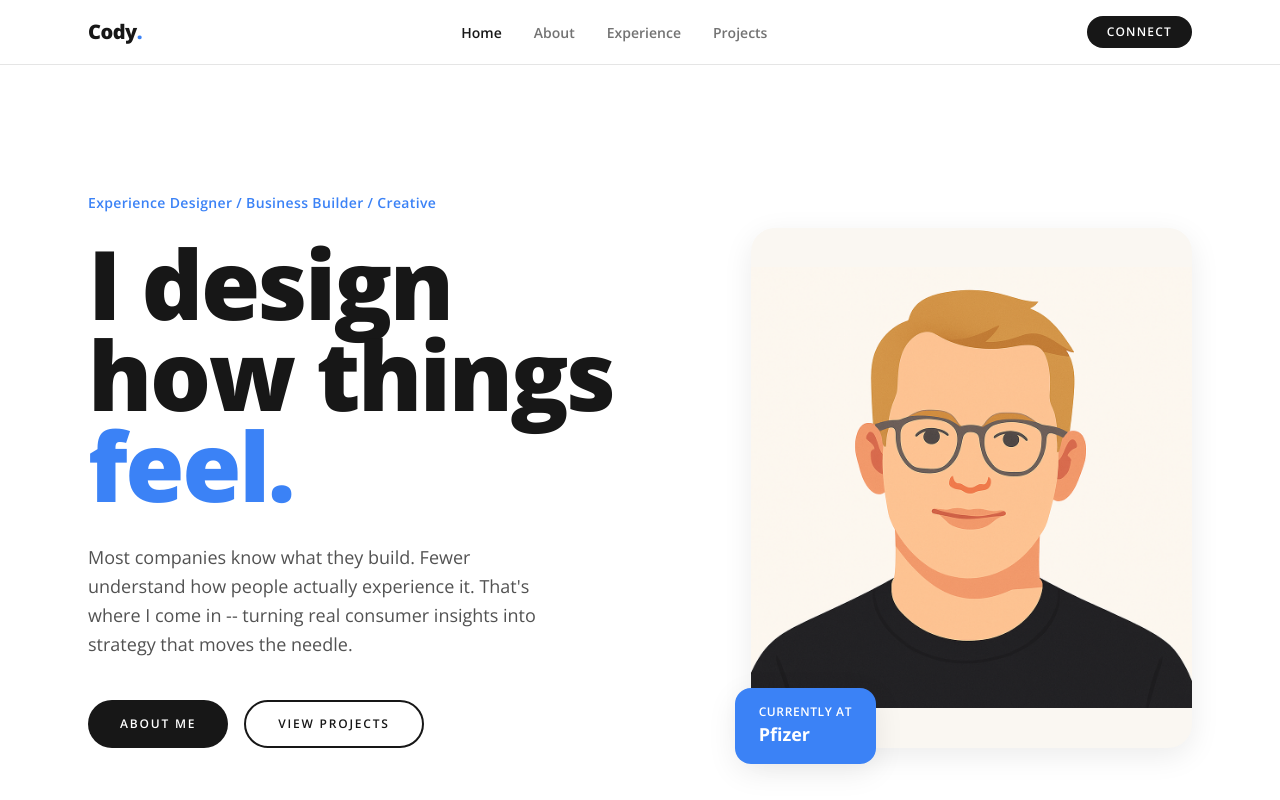
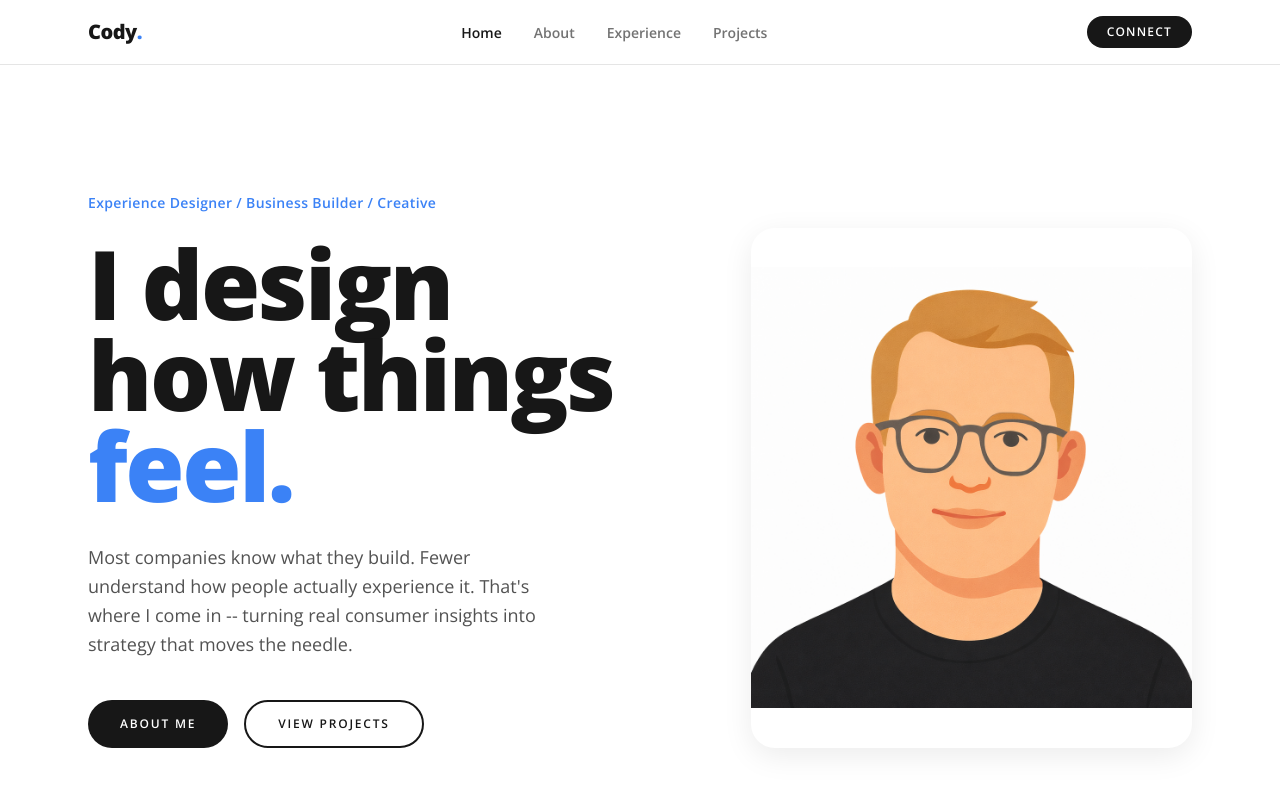
Before and after one commit to ampy1000/website, a Next.js app: page / in a window 1280 px wide. Shown: the top 800 px of the page. Built offline with nearby package versions, Linux system fonts and the light colour scheme.

Commit message:
fix: update hero avatar and remove floating badge
Remove off-white background and badge for clean white match.

```diff
--- a/src/app/page.tsx
+++ b/src/app/page.tsx
@@ -84,7 +84,7 @@ export default function Home() {
               </div>
             </div>
             <div className="md:col-span-5 relative">
-              <div className="rounded-3xl overflow-hidden hover-zoom shadow-[var(--shadow-lg)] bg-[#FAF7F2]">
+              <div className="rounded-3xl overflow-hidden hover-zoom shadow-[var(--shadow-lg)]">
                 <Image
                   src="/images/cody-avatar.png"
                   alt="Illustrated portrait of Cody Wales"
@@ -93,11 +93,6 @@ export default function Home() {
                   className="w-full h-[400px] md:h-[520px] object-contain"
                   priority
                 />
-              </div>
-              {/* Floating accent element */}
-              <div className="absolute -bottom-4 -left-4 bg-warm text-white rounded-2xl px-6 py-4 shadow-[var(--shadow-lg)]">
-                <p className="text-xs uppercase tracking-wider font-semibold">Currently at</p>
-                <p className="font-bold text-lg">Pfizer</p>
               </div>
             </div>
           </div>
```
Also changed, not shown: public/images/cody-avatar.png.
